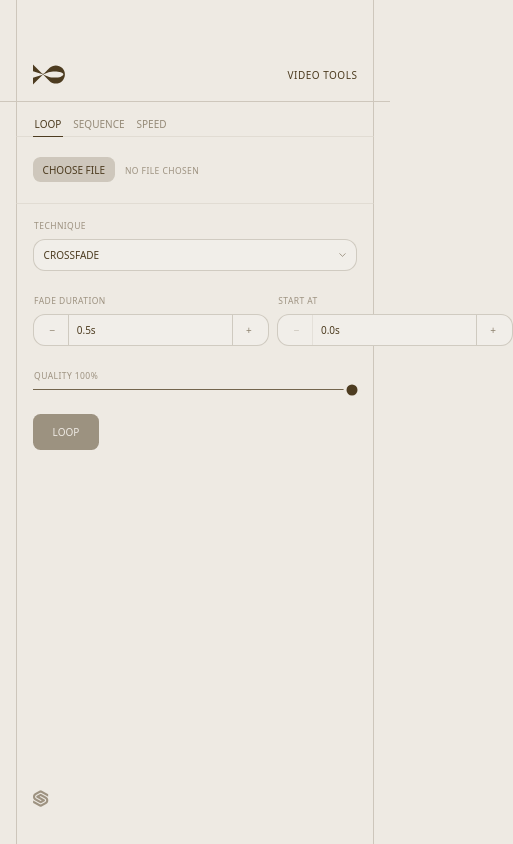
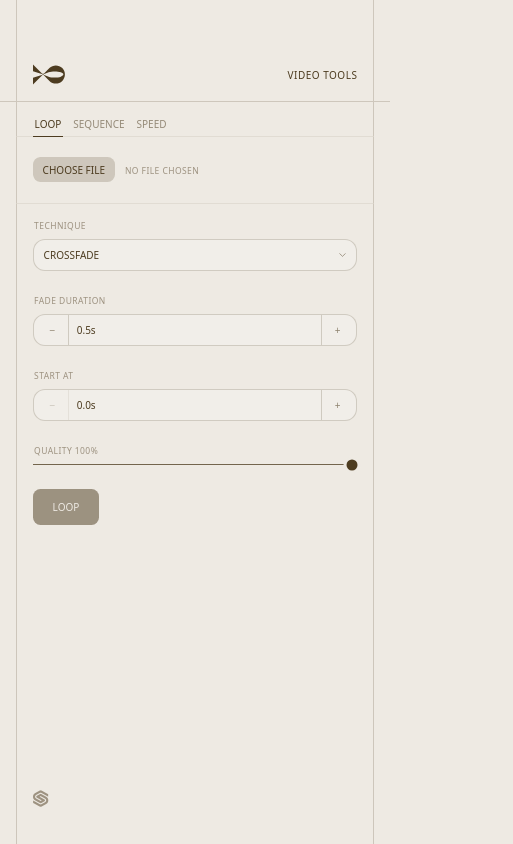
Before and after one commit to sebastiangraz/videolooper, a React (Vite) app in the folder client/: page /loop in a window 390 px wide. Shown: the whole page, 513 px wide, since content can reach past the window. Built offline with nearby package versions, Linux system fonts and the light colour scheme.

Commit message:
ref + style

```diff
--- a/client/src/VideoToolUploader.module.css
+++ b/client/src/VideoToolUploader.module.css
@@ -280,6 +280,7 @@ button,
 .numberInput {
   flex: 1;
   min-width: 0;
+  width: 100%;
   padding: 0.5em 0.75em;
   border-radius: 0.25rem;
   border: none;
@@ -331,6 +332,10 @@ button,
   gap: 0.5em;
   & > * {
     flex: 1;
+  }
+  @media (max-width: 480px) {
+    gap: 1.5rem;
+    flex-direction: column;
   }
 }
 
--- a/client/src/VideoToolUploader.tsx
+++ b/client/src/VideoToolUploader.tsx
@@ -199,30 +199,25 @@ const DecimalField = ({
     allowWheelScrub={true}
     disabled={disabled}
   >
-    <NumberField.Group className={styles.numberGroup}>
+    <PreviewCard.Root>
+      <PreviewCard.Trigger
+        delay={200}
+        render={<NumberField.Group className={styles.numberGroup} />}
+      >
         <NumberField.Decrement className={styles.numberButton}>
           −
         </NumberField.Decrement>
-      {/* The input stays wrapped in the trigger even while `preview` is
-          empty (only the portal is conditional): swapping the plain input
-          for a wrapped one remounts the input element, and the native wheel
-          listener NumberField.Root attached to the original node would die
-          with it, breaking allowWheelScrub. */}
-      <PreviewCard.Root>
-        {/* The trigger generates its own id, which would clobber the
-            one NumberField gives the input and break the external
-            <label htmlFor>; passing it explicitly wins the merge. */}
-        <PreviewCard.Trigger
-          id={id}
-          delay={200}
-          render={<NumberField.Input className={styles.numberInput} />}
-        />
+        <NumberField.Input className={styles.numberInput} />
+        <NumberField.Increment className={styles.numberButton}>
+          +
+        </NumberField.Increment>
+      </PreviewCard.Trigger>
       {preview && (
         <PreviewCard.Portal>
           <PreviewCard.Positioner
             className={styles.previewPositioner}
             side="top"
-              align="end"
+            align="center"
             sideOffset={8}
           >
             <PreviewCard.Popup className={styles.previewCard}>
@@ -232,10 +227,6 @@ const DecimalField = ({
         </PreviewCard.Portal>
       )}
     </PreviewCard.Root>
-      <NumberField.Increment className={styles.numberButton}>
-        +
-      </NumberField.Increment>
-    </NumberField.Group>
   </NumberField.Root>
 );
 
```
Lines whose indentation alone changed are shown as unchanged.
